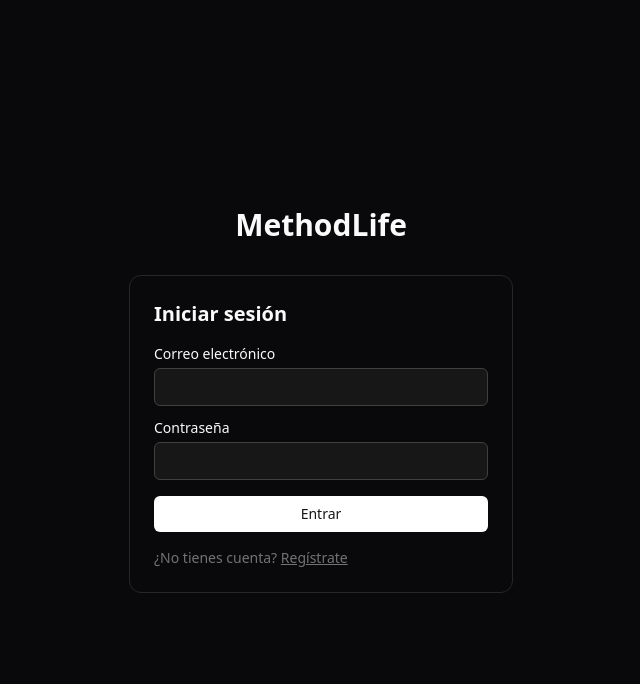
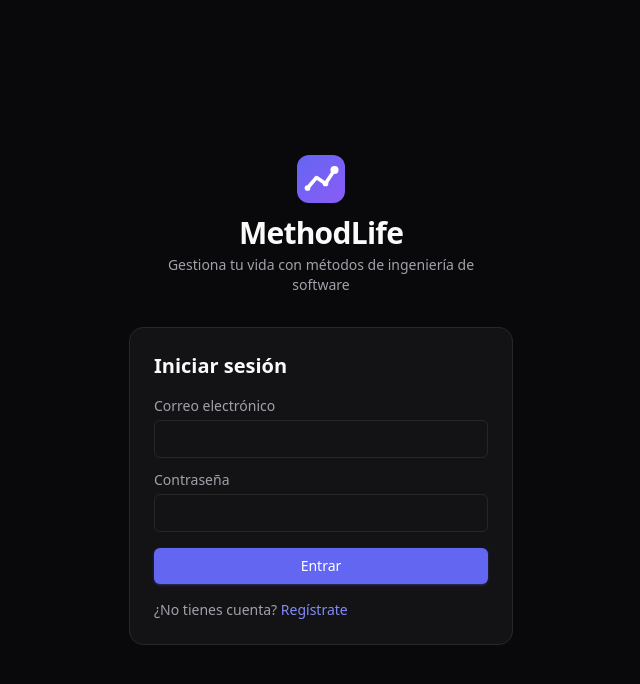
Before and after one commit to Seb0401/MethodLife, a Next.js app: page /login in a window 1280 px wide. Shown: the top 684 px of the page, without its empty margins (319-959 px from the left). Built offline with nearby package versions, Linux system fonts and the light colour scheme.

Commit message:
feat: logo de marca y guía de primeros pasos en la pantalla de inicio

```diff
--- a/src/app/(app)/hoy/page.tsx
+++ b/src/app/(app)/hoy/page.tsx
@@ -1,5 +1,18 @@
 import Link from "next/link";
-import { CalendarDays, Check, X, ArrowUpRight } from "lucide-react";
+import {
+  CalendarDays,
+  Check,
+  X,
+  ArrowUpRight,
+  ArrowRight,
+  Inbox,
+  Target,
+  FolderKanban,
+  Repeat,
+  Compass,
+  Sparkles,
+  type LucideIcon,
+} from "lucide-react";
 import { getWorkspaceContext } from "@/lib/workspace/get-workspace-context";
 import { prisma } from "@/lib/prisma";
 import { toggleTaskDone, setTaskDueDate } from "@/actions/tasks";
@@ -25,27 +38,45 @@ export default async function HoyPage() {
   const ctx = await getWorkspaceContext();
 
   const now = new Date();
-  const tasks = await prisma.task.findMany({
+  const [tasks, profile, projectCount, habitCount, goalCount] = await Promise.all([
+    prisma.task.findMany({
       where: { workspaceId: ctx.workspace.id, dueDate: { not: null }, status: { not: "done" } },
       include: {
         project: { select: { id: true, name: true } },
         goal: { select: { title: true } },
       },
       orderBy: [{ dueDate: "asc" }, { priority: "desc" }],
-  });
+    }),
+    prisma.profile.findUnique({
+      where: { userId: ctx.user.id },
+      select: { displayName: true },
+    }),
+    prisma.project.count({ where: { workspaceId: ctx.workspace.id } }),
+    prisma.habit.count({ where: { workspaceId: ctx.workspace.id } }),
+    prisma.goal.count({ where: { workspaceId: ctx.workspace.id } }),
+  ]);
 
   // The query only returns dated tasks; narrow the type, then split by domain rules.
   const dated = tasks.filter((t): t is typeof t & { dueDate: Date } => t.dueDate !== null);
   const overdue = dated.filter((t) => isOverdue(t.dueDate, now));
   const today = dated.filter((t) => isDueToday(t.dueDate, now));
 
+  // A fresh workspace has no projects, habits or goals yet (default life areas
+  // are seeded on signup, so they don't count as "getting started" progress).
+  const isNew = projectCount === 0 && habitCount === 0 && goalCount === 0;
+
+  const name = profile?.displayName?.split(" ")[0];
+  const greeting = name ? `${es.today.greeting}, ${name}` : es.today.greeting;
+
   return (
     <div className="flex w-full flex-col gap-6">
       <PageHeader
-        title={es.nav.hoy}
+        title={greeting}
         subtitle={es.today.subtitle}
         icon={<CalendarDays className="size-5" />}
       />
+
+      {isNew && <GettingStarted />}
 
       <div className="grid grid-cols-2 gap-3 sm:max-w-md">
         <StatCard label={es.today.overdueSection} value={overdue.length} tone="danger" />
@@ -63,6 +94,51 @@ export default async function HoyPage() {
         </div>
       )}
     </div>
+  );
+}
+
+type Step = { icon: LucideIcon; href: string; key: keyof typeof es.onboarding.steps };
+
+const STEPS: Step[] = [
+  { icon: Inbox, href: "/inbox", key: "inbox" },
+  { icon: Target, href: "/areas", key: "areas" },
+  { icon: FolderKanban, href: "/proyectos", key: "projects" },
+  { icon: Repeat, href: "/habitos", key: "habits" },
+  { icon: Compass, href: "/metodos", key: "methods" },
+  { icon: Sparkles, href: "/insights", key: "insights" },
+];
+
+// Welcome + feature guide shown to brand-new workspaces so a first-time user
+// immediately sees what the app lets them do and where to start.
+function GettingStarted() {
+  return (
+    <section className="flex flex-col gap-4">
+      <Card className="flex flex-col gap-1 border-accent-muted bg-accent-subtle/40 p-5">
+        <h2 className="text-lg font-bold text-foreground">{es.onboarding.title}</h2>
+        <p className="max-w-prose text-sm text-muted">{es.onboarding.subtitle}</p>
+      </Card>
+
+      <div className="grid gap-3 sm:grid-cols-2 lg:grid-cols-3">
+        {STEPS.map(({ icon: Icon, href, key }) => {
+          const step = es.onboarding.steps[key];
+          return (
+            <Link key={key} href={href} className="group">
+              <Card interactive className="flex h-full flex-col gap-2 p-4">
+                <span className="flex size-9 items-center justify-center rounded-lg bg-accent-subtle text-accent-hover">
+                  <Icon className="size-5" />
+                </span>
+                <h3 className="font-semibold text-foreground">{step.title}</h3>
+                <p className="flex-1 text-sm text-muted">{step.body}</p>
+                <span className="flex items-center gap-1 text-xs font-medium text-accent-hover">
+                  {step.cta}
+                  <ArrowRight className="size-3 transition-transform group-hover:translate-x-0.5" />
+                </span>
+              </Card>
+            </Link>
+          );
+        })}
+      </div>
+    </section>
   );
 }
 
--- a/src/app/(auth)/layout.tsx
+++ b/src/app/(auth)/layout.tsx
@@ -1,10 +1,17 @@
+import { Logo } from "@/components/brand/logo";
 import { es } from "@/lib/i18n/es";
 
 export default function AuthLayout({ children }: Readonly<{ children: React.ReactNode }>) {
   return (
-    <main className="flex min-h-screen flex-col items-center justify-center gap-8 p-8">
-      <h1 className="text-3xl font-bold">{es.app.name}</h1>
-      <div className="w-full max-w-sm rounded-xl border border-neutral-200 p-6 dark:border-neutral-800">
+    <main className="flex min-h-screen flex-col items-center justify-center gap-8 bg-background p-8">
+      <div className="flex flex-col items-center gap-3 text-center">
+        <Logo className="size-12" />
+        <div className="flex flex-col gap-1">
+          <h1 className="text-3xl font-bold tracking-tight text-foreground">{es.app.name}</h1>
+          <p className="max-w-xs text-sm text-muted">{es.app.tagline}</p>
+        </div>
+      </div>
+      <div className="w-full max-w-sm rounded-card border border-border bg-surface p-6">
         {children}
       </div>
     </main>
--- a/src/app/(auth)/login/page.tsx
+++ b/src/app/(auth)/login/page.tsx
@@ -9,11 +9,11 @@ export default async function LoginPage({ searchParams }: Props) {
 
   return (
     <div className="flex flex-col gap-4">
-      <h2 className="text-xl font-semibold">{es.auth.login.title}</h2>
+      <h2 className="text-xl font-semibold text-foreground">{es.auth.login.title}</h2>
       <LoginForm message={message} />
-      <p className="text-sm text-neutral-500">
+      <p className="text-sm text-muted">
         {es.auth.login.noAccount}{" "}
-        <Link href="/register" className="underline">
+        <Link href="/register" className="font-medium text-accent-hover hover:underline">
           {es.auth.login.registerLink}
         </Link>
       </p>
--- a/src/app/(auth)/register/page.tsx
+++ b/src/app/(auth)/register/page.tsx
@@ -10,7 +10,7 @@ export default async function RegisterPage({ searchParams }: Props) {
 
   return (
     <div className="flex flex-col gap-4">
-      <h2 className="text-xl font-semibold">{es.auth.register.title}</h2>
+      <h2 className="text-xl font-semibold text-foreground">{es.auth.register.title}</h2>
       <AuthMessages error={error} />
       <form action={signUp} className="flex flex-col gap-3">
         <Field label={es.auth.fields.displayName} name="displayName" type="text" />
@@ -18,9 +18,9 @@ export default async function RegisterPage({ searchParams }: Props) {
         <Field label={es.auth.fields.password} name="password" type="password" minLength={8} />
         <SubmitButton>{es.auth.register.submit}</SubmitButton>
       </form>
-      <p className="text-sm text-neutral-500">
+      <p className="text-sm text-muted">
         {es.auth.register.hasAccount}{" "}
-        <Link href="/login" className="underline">
+        <Link href="/login" className="font-medium text-accent-hover hover:underline">
           {es.auth.register.loginLink}
         </Link>
       </p>
--- a/src/app/(auth)/ui.tsx
+++ b/src/app/(auth)/ui.tsx
@@ -12,14 +12,14 @@ export function Field({
   minLength?: number;
 }) {
   return (
-    <label className="flex flex-col gap-1 text-sm">
+    <label className="flex flex-col gap-1 text-sm text-muted">
       {label}
       <input
         name={name}
         type={type}
         required
         minLength={minLength}
-        className="rounded-md border border-neutral-300 px-3 py-2 dark:border-neutral-700 dark:bg-neutral-900"
+        className="rounded-md border border-border bg-surface px-3 py-2 text-foreground outline-none transition-colors focus:border-accent focus:ring-2 focus:ring-accent/40"
       />
     </label>
   );
@@ -29,7 +29,7 @@ export function SubmitButton({ children }: { children: React.ReactNode }) {
   return (
     <button
       type="submit"
-      className="mt-1 rounded-md bg-neutral-900 px-3 py-2 text-sm font-medium text-white hover:bg-neutral-700 dark:bg-white dark:text-neutral-900 dark:hover:bg-neutral-300"
+      className="mt-1 rounded-md bg-accent px-3 py-2 text-sm font-medium text-accent-fg shadow-sm shadow-accent/30 transition-colors hover:bg-accent-hover"
     >
       {children}
     </button>
@@ -40,8 +40,8 @@ export function AuthMessages({ error, message }: { error?: string; message?: str
   if (!error && !message) return null;
   return (
     <>
-      {error && <p className="text-sm text-red-600 dark:text-red-400">{error}</p>}
-      {message && <p className="text-sm text-green-700 dark:text-green-400">{message}</p>}
+      {error && <p className="text-sm text-red-400">{error}</p>}
+      {message && <p className="text-sm text-emerald-400">{message}</p>}
     </>
   );
 }
--- /dev/null
+++ b/src/components/brand/logo.tsx
@@ -0,0 +1,45 @@
+import { cn } from "@/lib/cn";
+import { es } from "@/lib/i18n/es";
+
+// The MethodLife mark: an ascending path linking three nodes inside a rounded
+// indigo→violet tile. It reads as "progress guided by method", echoing the
+// dependency graphs and state machines the app is built around.
+export function Logo({ className }: { className?: string }) {
+  return (
+    <svg
+      viewBox="0 0 32 32"
+      className={cn("size-8", className)}
+      role="img"
+      aria-label={es.app.name}
+      fill="none"
+    >
+      <defs>
+        <linearGradient id="ml-logo-g" x1="0" y1="0" x2="32" y2="32" gradientUnits="userSpaceOnUse">
+          <stop stopColor="#6366f1" />
+          <stop offset="1" stopColor="#8b5cf6" />
+        </linearGradient>
+      </defs>
+      <rect width="32" height="32" rx="8" fill="url(#ml-logo-g)" />
+      <path
+        d="M7 22 L13 15 L19 19 L25 10"
+        stroke="white"
+        strokeWidth="2.4"
+        strokeLinecap="round"
+        strokeLinejoin="round"
+      />
+      <circle cx="7" cy="22" r="1.9" fill="white" />
+      <circle cx="19" cy="19" r="1.9" fill="white" />
+      <circle cx="25" cy="10" r="2.7" fill="white" />
+    </svg>
+  );
+}
+
+// Logo + wordmark, for the sidebar and auth screens.
+export function Wordmark({ className }: { className?: string }) {
+  return (
+    <span className={cn("flex items-center gap-2", className)}>
+      <Logo className="size-7" />
+      <span className="text-lg font-bold tracking-tight text-foreground">{es.app.name}</span>
+    </span>
+  );
+}
--- a/src/lib/i18n/es.ts
+++ b/src/lib/i18n/es.ts
@@ -221,6 +221,45 @@ export const es = {
     todaySection: "Para hoy",
     inboxLabel: "Bandeja de entrada",
     open: "Abrir",
+    greeting: "Hola",
+  },
+  onboarding: {
+    title: "Te damos la bienvenida a MethodLife",
+    subtitle:
+      "Organiza tu vida y tus proyectos con métodos de ingeniería de software, en un solo sistema. Aquí tienes por dónde empezar:",
+    startTitle: "Primeros pasos",
+    steps: {
+      inbox: {
+        title: "Captura ideas",
+        body: "Anota cualquier tarea sin decidir aún dónde va. La organizas después.",
+        cta: "Abrir bandeja",
+      },
+      areas: {
+        title: "Define áreas y metas",
+        body: "Divide tu vida en áreas (escuela, trabajo, salud) y fija metas medibles.",
+        cta: "Crear metas",
+      },
+      projects: {
+        title: "Crea un proyecto",
+        body: "Elige un método (Kanban, Scrum, FDD…) y lleva el trabajo a un tablero.",
+        cta: "Nuevo proyecto",
+      },
+      habits: {
+        title: "Construye hábitos",
+        body: "Registra check-ins diarios y observa crecer tu racha.",
+        cta: "Añadir hábito",
+      },
+      methods: {
+        title: "¿Qué método usar?",
+        body: "Compara los métodos disponibles y deja que el selector te recomiende uno.",
+        cta: "Explorar métodos",
+      },
+      insights: {
+        title: "Descubre insights",
+        body: "MethodLife detecta cuellos de botella e inconsistencias en tu sistema.",
+        cta: "Ver insights",
+      },
+    },
   },
   search: {
     title: "Buscar",
```
Also changed, not shown: src/app/(app)/layout.tsx (+3 -5 lines), src/app/icon.svg (added). Lines whose indentation alone changed are shown as unchanged.
